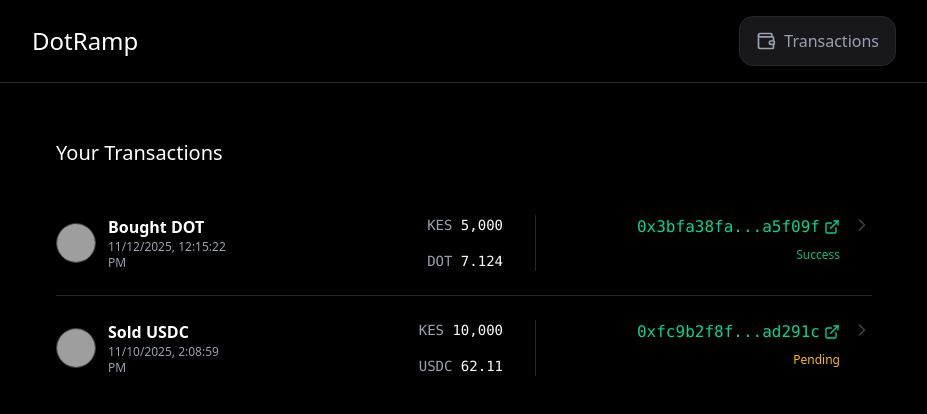
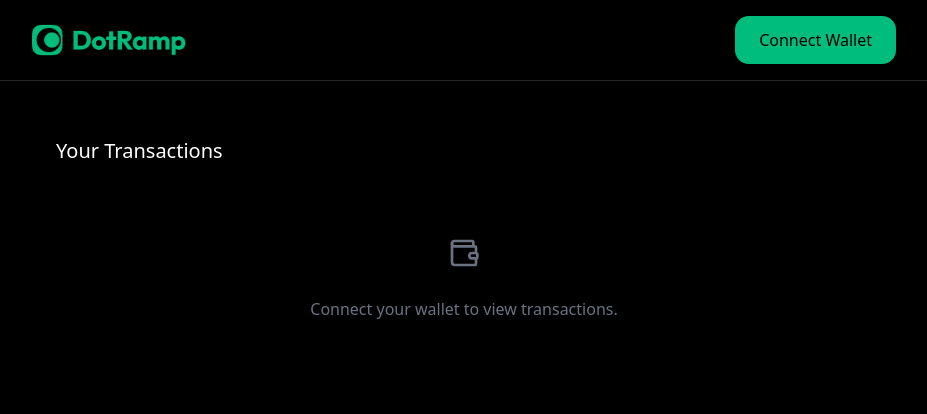
Before and after one commit to Rustaman254/Dot-ramp, a Next.js app in the folder dot-ramp/: page /transactions in a window 1280 px wide. Shown: the top 414 px of the page, without its empty margins (176-1103 px from the left). Built offline with nearby package versions, Linux system fonts and the light colour scheme; grey boxes are pictures that could not be loaded; what @iconify/tailwind4 would draw is missing.

Commit message:
added the dot ramp logo

```diff
--- a/dot-ramp/app/components/header.tsx
+++ b/dot-ramp/app/components/header.tsx
@@ -24,14 +24,20 @@ const Header: React.FC<{
     <div className="border-b border-zinc-800">
       <div className="max-w-4xl mx-auto px-4 py-4 flex items-center justify-between gap-2">
         <div>
-          <h1 className="text-2xl font-medium">DotRamp</h1>
+          <a href="/">
+            <img
+              src="/dot-ramp-2.png"
+              alt="DotRamp Logo"
+              className="h-8 w-auto"
+            />
+          </a>
         </div>
         <div className="flex-1">
           {walletConnected && (
             <div className="flex justify-center items-center gap-4">
               <button
                 onClick={onShowTransactions}
-                className="font-medium px-4 py-3 rounded-xl transition-colors text-gray-400 hover:text-emerald-400 focus:outline-none"
+                className="font-medium px-4 py-3 cursor-pointer rounded-xl transition-colors text-gray-400 hover:text-emerald-400 focus:outline-none"
                 style={{ background: "none", border: "none" }}
               >
                 Transactions
--- a/dot-ramp/app/page.tsx
+++ b/dot-ramp/app/page.tsx
@@ -1,3 +1,4 @@
+
 "use client";
 
 import React, { useState, useEffect } from "react";
@@ -25,6 +26,7 @@ type Token = {
   icon: string;
   color: string;
 };
+
 type WalletMeta = {
   id: string;
   name: string;
@@ -32,6 +34,7 @@ type WalletMeta = {
   description: string;
   website: string;
 };
+
 type Account = {
   address: string;
   meta: { name?: string };
@@ -42,6 +45,13 @@ const tokens: Token[] = [
   { symbol: "USDT", name: "Tether USD", icon: "https://cryptologos.cc/logos/tether-usdt-logo.png", color: "#26A17B" },
   { symbol: "USDC", name: "USD Coin", icon: "https://cryptologos.cc/logos/usd-coin-usdc-logo.png", color: "#2775CA" },
   { symbol: "DAI", name: "Dai", icon: "https://cryptologos.cc/logos/multi-collateral-dai-dai-logo.png", color: "#F5AC37" },
+];
+
+const walletProvidersMeta: WalletMeta[] = [
+  { id: "talisman", name: "Talisman", icon: "🔮", description: "A wallet for Polkadot & Ethereum", website: "https://talisman.xyz/" },
+  { id: "polkadot-js", name: "Polkadot{.js}", icon: "⬤", description: "Browser extension for Polkadot", website: "https://polkadot.js.org/extension/" },
+  { id: "subwallet-js", name: "SubWallet", icon: "◆", description: "Multi-chain wallet for Polkadot", website: "https://subwallet.app/" },
+  { id: "nova", name: "Nova Wallet", icon: "⭐", description: "Next-gen wallet for Polkadot", website: "https://novawallet.io/" }
 ];
 
 const getMpesaFee = (amount: number) => {
@@ -60,17 +70,8 @@ const getMpesaFee = (amount: number) => {
 };
 
 const SERVICE_FEE = 0.02;
-
-const walletProvidersMeta: WalletMeta[] = [
-  { id: "talisman", name: "Talisman", icon: "🔮", description: "A wallet for Polkadot & Ethereum", website: "https://talisman.xyz/" },
-  { id: "polkadot-js", name: "Polkadot{.js}", icon: "⬤", description: "Browser extension for Polkadot", website: "https://polkadot.js.org/extension/" },
-  { id: "subwallet-js", name: "SubWallet", icon: "◆", description: "Multi-chain wallet for Polkadot", website: "https://subwallet.app/" },
-  { id: "nova", name: "Nova Wallet", icon: "⭐", description: "Next-gen wallet for Polkadot", website: "https://novawallet.io/" },
-];
-
 const LOCAL_STORAGE_KEY = "dotramp_wallet_connected";
 const PROD_URL = process.env.NEXT_PUBLIC_PROD_URL || "http://localhost:8000";
-console.log(PROD_URL)
 
 const Home: React.FC = () => {
   const router = useRouter();
@@ -79,9 +80,7 @@ const Home: React.FC = () => {
   const [amount, setAmount] = useState<string>("");
   const [phoneInput, setPhoneInput] = useState<string>("");
   const [cryptoAmount, setCryptoAmount] = useState<string>("");
-  const [step, setStep] = useState<
-    "input" | "confirm" | "processing" | "success" | "failed" | "cancelled"
-  >("input");
+  const [step, setStep] = useState<"input" | "confirm" | "processing" | "success" | "failed" | "cancelled">("input");
   const [txId, setTxId] = useState<string>("");
   const [merchantRequestId, setMerchantRequestId] = useState<string>("");
   const [walletConnected, setWalletConnected] = useState<boolean>(false);
@@ -166,12 +165,12 @@ const Home: React.FC = () => {
     const { web3Enable } = await import("@polkadot/extension-dapp");
     const enabled = await web3Enable("DotRamp");
     const extensionNames = enabled.map((e) => e.name.toLowerCase());
-    const installedWallets = walletProvidersMeta.filter(
+    const detectedWallets = walletProvidersMeta.filter(
       (wallet) =>
         extensionNames.includes(wallet.id) ||
         extensionNames.includes(wallet.name.toLowerCase())
     );
-    setAvailableWallets(installedWallets);
+    setAvailableWallets(detectedWallets);
     setShowWalletSelector(true);
     setAccounts([]);
     setSelectedWalletInfo(null);
@@ -275,14 +274,7 @@ const Home: React.FC = () => {
   }, [amount, selectedToken, mode, liveRatesKES]);
 
   const handlePhoneInputChange = (e: React.ChangeEvent<HTMLInputElement>) => {
-    const value = e.target.value;
-    const kenyanPhoneRegex =
-      /^(?:254|\+254|0)?(7(?:(?:[01249][0-9])|(?:5[789])|(?:6[89]))[0-9]{6})$/;
-    if (kenyanPhoneRegex.test(value)) {
-      setPhoneInput(value);
-    } else {
-      setPhoneInput(value);
-    }
+    setPhoneInput(e.target.value);
   };
 
   const getMsisdn = () => {
--- a/dot-ramp/app/transactions/page.tsx
+++ b/dot-ramp/app/transactions/page.tsx
@@ -1,7 +1,9 @@
 "use client";
 
 import React, { useEffect, useState } from "react";
-import { Wallet, ExternalLink, Clock, X, ChevronRight } from "lucide-react";
+import Header from "@/app/components/header";
+import { Wallet, Clock, X, ExternalLink, ChevronRight } from "lucide-react";
+import { useRouter } from "next/navigation";
 
 // Dummy transaction interface
 type Transaction = {
@@ -20,24 +22,66 @@ const tokenLookup: Record<string, { icon: string; color: string }> = {
   DOT: { icon: "https://cryptologos.cc/logos/polkadot-new-dot-logo.png", color: "#E6007A" },
   USDT: { icon: "https://cryptologos.cc/logos/tether-usdt-logo.png", color: "#26A17B" },
   USDC: { icon: "https://cryptologos.cc/logos/usd-coin-usdc-logo.png", color: "#2775CA" },
-  DAI: { icon: "https://cryptologos.cc/logos/multi-collateral-dai-dai-logo.png", color: "#F5AC37" }
+  DAI: { icon: "https://cryptologos.cc/logos/multi-collateral-dai-dai-logo.png", color: "#F5AC37" },
 };
+
+const LOCAL_STORAGE_KEY = "dotramp_wallet_connected";
+// Replace with your real integration link if needed
+const INTEGRATION_LINK = "/dev-docs";
 
 const explorerUrl = (hash: string) =>
   `https://polkadot.subscan.io/extrinsic/${hash}`;
 
 const Transactions: React.FC = () => {
+  const router = useRouter();
+
+  // Wallet state (copied from Home page logic)
+  const [walletConnected, setWalletConnected] = useState<boolean>(false);
+  const [walletAddress, setWalletAddress] = useState<string>("");
+  const [username, setUsername] = useState<string>("");
+
+  // Dummy popup logic (implement as needed)
+  const [showWalletPopup, setShowWalletPopup] = useState<boolean>(false);
+
+  // On mount, sync wallet state from local storage
+  useEffect(() => {
+    const walletJson = typeof window !== "undefined" && localStorage.getItem(LOCAL_STORAGE_KEY);
+    if (walletJson) {
+      const parsed = JSON.parse(walletJson);
+      setWalletConnected(true);
+      setWalletAddress(parsed.address);
+      setUsername(parsed.username);
+    } else {
+      setWalletConnected(false);
+      setWalletAddress("");
+      setUsername("");
+    }
+  }, []);
+
+  const handleOpenWalletSelector = () => {
+    // Trigger wallet connect popup, logic same as on Home
+    // You can show your wallet selector modal here
+  };
+
+  const formatAddress = (addr: string): string =>
+    `${addr.slice(0, 6)}...${addr.slice(-4)}`;
+
+  // Transaction data and states
   const [transactions, setTransactions] = useState<Transaction[]>([]);
   const [loading, setLoading] = useState(true);
   const [error, setError] = useState<string | null>(null);
 
-  // Simulated fetch - replace with your actual API call
   useEffect(() => {
+    if (!walletConnected) {
+      setLoading(false);
+      setTransactions([]);
+      setError(null);
+      return;
+    }
     async function fetchTx() {
       try {
         setLoading(true);
         setError(null);
-        // Simulate fetch delay
         await new Promise((res) => setTimeout(res, 900));
         setTransactions([
           {
@@ -70,27 +114,34 @@ const Transactions: React.FC = () => {
       }
     }
     fetchTx();
-  }, []);
+  }, [walletConnected]);
 
   return (
     <div className="min-h-screen bg-black text-white">
-      {/* Header: Always the same */}
-      <div className="border-b border-zinc-800">
-        <div className="max-w-4xl mx-auto px-4 py-4 flex items-center justify-between">
-          <div>
-            <h1 className="text-2xl font-medium">DotRamp</h1>
-          </div>
-          <button className="flex items-center gap-2 bg-zinc-900 border border-zinc-800 rounded-xl px-4 py-3 font-medium text-gray-400 cursor-default">
-            <Wallet className="w-5 h-5" />
-            Transactions
-          </button>
-        </div>
-      </div>
-
+      <Header
+        walletConnected={walletConnected}
+        username={username}
+        walletAddress={walletAddress}
+        formatAddress={formatAddress}
+        onShowWalletPopup={() => setShowWalletPopup(true)}
+        onConnectWallet={handleOpenWalletSelector}
+        onShowTransactions={() => router.push("/transactions")}
+        integrationLink={INTEGRATION_LINK}
+      />
       <div className="max-w-4xl mx-auto px-4 py-8">
         <div className="rounded-2xl p-6">
           <h2 className="text-xl font-medium mb-6">Your Transactions</h2>
 
+          {/* Wallet not connected state */}
+          {!walletConnected ? (
+            <div className="flex items-center gap-3 text-gray-500 py-12 flex-col">
+              <Wallet className="w-8 h-8 mx-auto mb-4" />
+              <span className="text-center">
+                Connect your wallet to view transactions.<br />
+              </span>
+            </div>
+          ) : (
+            <>
               {loading ? (
                 <div className="flex items-center gap-3 text-blue-400">
                   <Clock className="w-5 h-5 animate-spin" /> Loading...
@@ -129,7 +180,6 @@ const Transactions: React.FC = () => {
                           </div>
                         </div>
                       </div>
-
                       {/* AMOUNTS */}
                       <div className="md:w-1/3 flex flex-row md:flex-col justify-between md:items-end gap-4 font-mono text-sm mt-2 md:mt-0">
                         <div>
@@ -141,11 +191,9 @@ const Transactions: React.FC = () => {
                           <span className="text-white">{tx.amountToken}</span>
                         </div>
                       </div>
-
                       {/* VERTICAL DIVIDER ONLY ON DESKTOP */}
                       <div className="hidden md:flex w-px bg-zinc-800 mx-8" />
-
-                  {/* HASH & STATUS - MUCH MORE SEPARATED */}
+                      {/* HASH & STATUS */}
                       <div className="md:w-1/3 flex flex-col items-start md:items-end gap-2 mt-3 md:mt-0">
                         <a
                           href={explorerUrl(tx.hash)}
@@ -168,13 +216,13 @@ const Transactions: React.FC = () => {
                           )}
                         </span>
                       </div>
-
                       <ChevronRight className="w-5 h-5 text-zinc-700 md:ml-3 invisible md:visible group-hover:text-emerald-400" />
                     </div>
                   ))}
                 </div>
               )}
-
+            </>
+          )}
         </div>
       </div>
     </div>
```
Also changed, not shown: dot-ramp/public/dot-ramp-2.png (added), dot-ramp/public/dot-ramp.png (added). Lines whose indentation alone changed are shown as unchanged.
